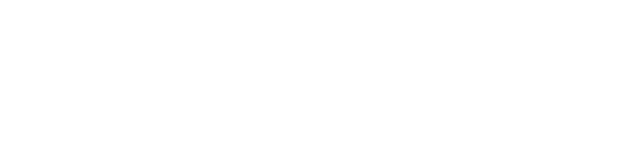
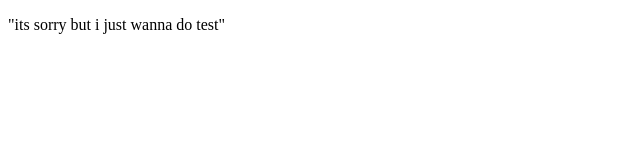
Before and after one commit to OkaTtal/OkaTest, a plain HTML site: page index.html in a window 1280 px wide. Shown: the whole page, without its empty margins (0-640 px from the left). Drawn offline with Linux system fonts and the light colour scheme.

Commit message:
oka3 feature

```diff
--- a/index.html
+++ b/index.html
@@ -3,6 +3,8 @@
   <head>
     <meta charset="utf-8">
     <title></title>
+    <p>"its sorry but i just wanna do test"
+    </p>
   </head>
   <body>
 <data value=""></data>
```
Also changed, not shown: 2 other files.
